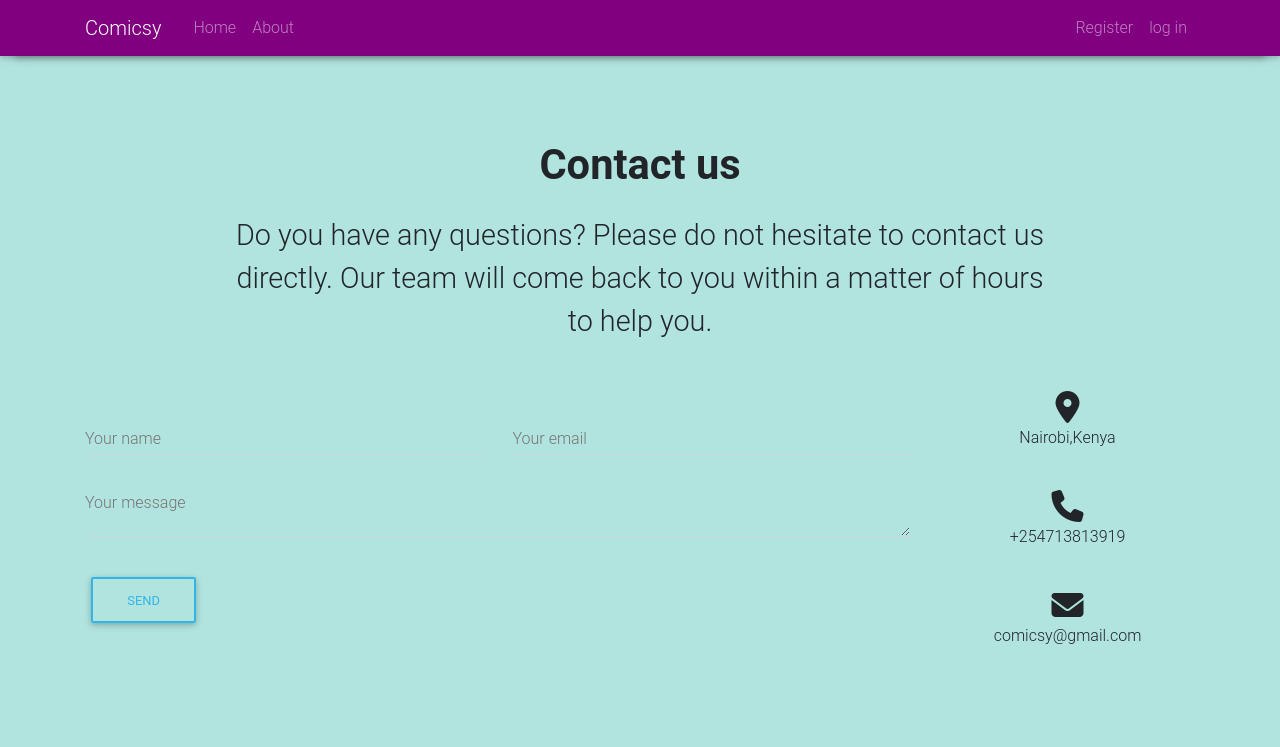
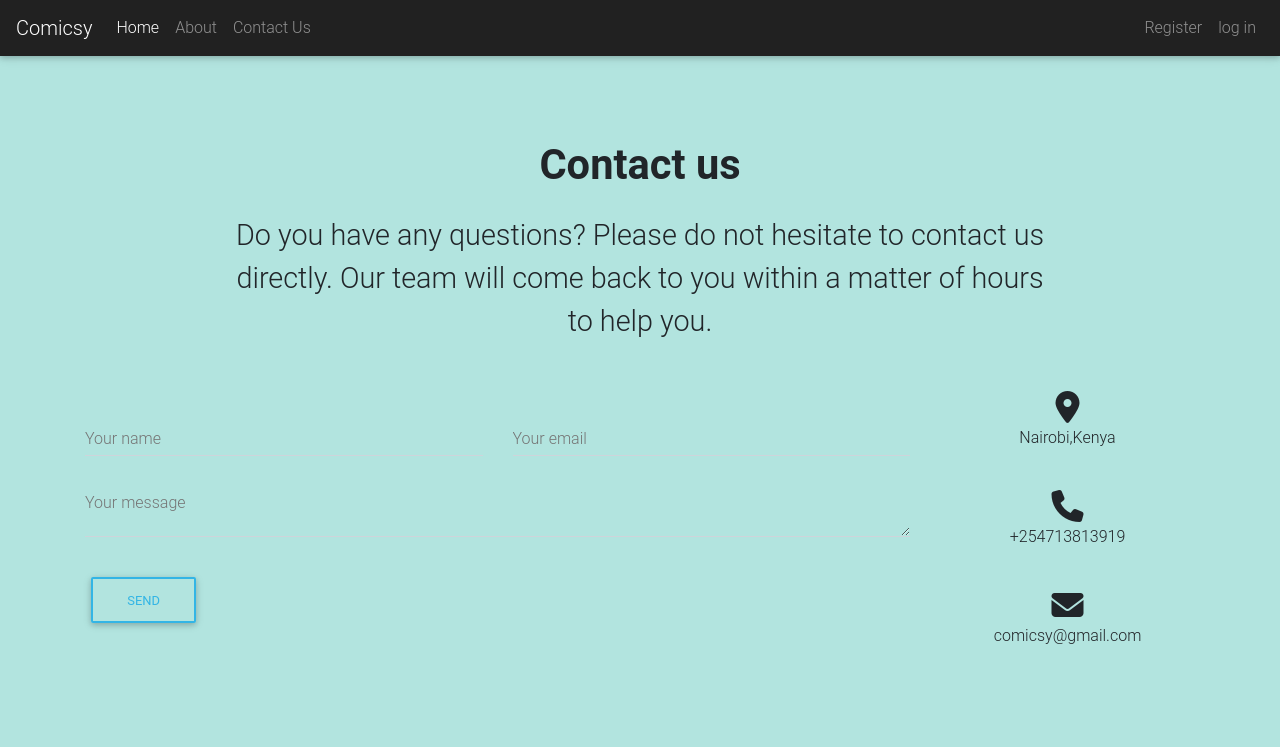
Before and after one commit to SkimaniKings/comicsy, a Flask app: page /contacts in a window 1280 px wide. Shown: the top 747 px of the page. Run offline with Flask 2, Linux system fonts and the light colour scheme; some libraries are stand-ins or nearby versions.

Commit message:
pulled changes from the repository and corrected errors

```diff
--- a/comics/routes.py
+++ b/comics/routes.py
@@ -14,7 +14,7 @@ def home():
     heroes = requests.get_superhero()
     return render_template('home.html',heroes=heroes)
 
-@app.route('/')
+
 @app.route('/about')
 def about():
     return render_template('about.html')
--- a/comics/static/main.css
+++ b/comics/static/main.css
@@ -1,9 +1,7 @@
-
-@import url('https://maxcdn.bootstrapcdn.com/font-awesome/4.7.0/css/font-awesome.min.css');
-#team {
+@import url("https://maxcdn.bootstrapcdn.com/font-awesome/4.7.0/css/font-awesome.min.css");
+/* #team {
   background: #eee !important;
-}
-
+} */
 .btn-primary:hover,
 .btn-primary:focus {
   background-color: #108d6f;
@@ -11,29 +9,24 @@
   box-shadow: none;
   outline: none;
 }
-
 .btn-primary {
   color: #fff;
   background-color: #007b5e;
   border-color: #007b5e;
 }
-
 section {
   padding: 60px 0;
 }
-
 section .section-title {
   text-align: center;
   color: #007b5e;
   margin-bottom: 50px;
   text-transform: uppercase;
 }
-
 #team .card {
   border: none;
   background: #ffffff;
 }
-
 .image-flip:hover .backside,
 .image-flip.hover .backside {
   -webkit-transform: rotateY(0deg);
@@ -41,9 +34,8 @@ section .section-title {
   -o-transform: rotateY(0deg);
   -ms-transform: rotateY(0deg);
   transform: rotateY(0deg);
-    border-radius: .25rem;
+  border-radius: 0.25rem;
 }
-
 .image-flip:hover .frontside,
 .image-flip.hover .frontside {
   -webkit-transform: rotateY(180deg);
@@ -51,7 +43,6 @@ section .section-title {
   -o-transform: rotateY(180deg);
   transform: rotateY(180deg);
 }
-
 .mainflip {
   -webkit-transition: 1s;
   -webkit-transform-style: preserve-3d;
@@ -64,7 +55,6 @@ section .section-title {
   transform-style: preserve-3d;
   position: relative;
 }
-
 .frontside {
   position: relative;
   -webkit-transform: rotateY(0deg);
@@ -72,7 +62,6 @@ section .section-title {
   z-index: 2;
   margin-bottom: 30px;
 }
-
 .backside {
   position: absolute;
   top: 0;
@@ -87,7 +76,6 @@ section .section-title {
   -moz-box-shadow: 5px 7px 9px -4px rgb(158, 158, 158);
   box-shadow: 5px 7px 9px -4px rgb(158, 158, 158);
 }
-
 .frontside,
 .backside {
   -webkit-backface-visibility: hidden;
@@ -105,22 +93,18 @@ section .section-title {
   transition: 1s;
   transform-style: preserve-3d;
 }
-
 .frontside .card,
 .backside .card {
   min-height: 312px;
 }
-
 .backside .card a {
   font-size: 18px;
   color: #007b5e !important;
 }
-
 .frontside .card .card-title,
 .backside .card .card-title {
   color: #007b5e !important;
 }
-
 .frontside .card .card-body img {
   width: 120px;
   height: 120px;
@@ -129,8 +113,8 @@ section .section-title {
 
 body {
   /* background:linear-gradient(rgba(0, 0, 0, 0.6), rgba(0, 0, 0, 0.6)), url(https://cdn.wallpapersafari.com/99/44/Pv2qmk.jpg) no-repeat center center/cover; */
-    height:100vh;
-    background-color: rgba(0,168,150, 0.3);
+  height: 100vh;
+  background-color: rgba(0, 168, 150, 0.3);
 }
 nav {
   background: purple;
@@ -149,19 +133,17 @@ nav a:hover {
 
 .para {
   line-height: 2.3;
-
 }
 .text-bold {
-  font-family: 'Nosifer', cursive;
-  color:black;
+  font-family: "Nosifer", cursive;
+  color: black;
 }
 .simony {
-  color:black;
+  color: black;
 }
 .step {
   font-size: 2.6rem;
-
 }
-.stepp{
+.stepp {
   font-size: 1.8rem;
 }
--- a/comics/templates/base.html
+++ b/comics/templates/base.html
@@ -26,7 +26,6 @@
 </head>
 
 <body>
-    <div class="container-fluid">
         <div class="row">
                 <div class="col">
                     <div class="bs-example">
@@ -37,21 +36,11 @@
                                 <span class="navbar-toggler-icon"></span>
                             </button>
 
-    <header class="site-header">
-        <nav class="navbar navbar-expand-lg navbar-dark fixed-top">
-            <div class="container">
-                <a class="navbar-brand mr-4" href="/">Comicsy</a>
-                <button class="navbar-toggler" type="button" data-toggle="collapse" data-target="#navbarToggle"
-                    aria-controls="navbarToggle" aria-expanded="false" aria-label="Toggle navigation">
-                    <span class="navbar-toggler-icon"></span>
-                </button>
-                <div class="collapse navbar-collapse" id="navbarToggle">
-                    <div class="navbar-nav mr-auto">
-                        <a class="nav-item nav-link" href="/">Home</a>
-                        <a class="nav-item nav-link" href="about">About</a>
-                    </div>
-                    <!-- Navbar Right Side -->
+                            <div class="collapse navbar-collapse justify-content-between" id="navbarCollapse">
                                 <div class="navbar-nav">
+                                    <a href="/home" class="nav-item nav-link active">Home</a>
+                                    <a href="/about" class="nav-item nav-link">About</a>
+                                    <a href="/contacts" class="nav-item nav-link">Contact Us</a>
 
                                 </div>
 
@@ -79,6 +68,7 @@
                     </div>
                 </div>
             </div>
+
         <div class="row">
             <div class="col">
 
```
Also changed, not shown: README.md, comics/site.db. Lines whose indentation alone changed are shown as unchanged.
